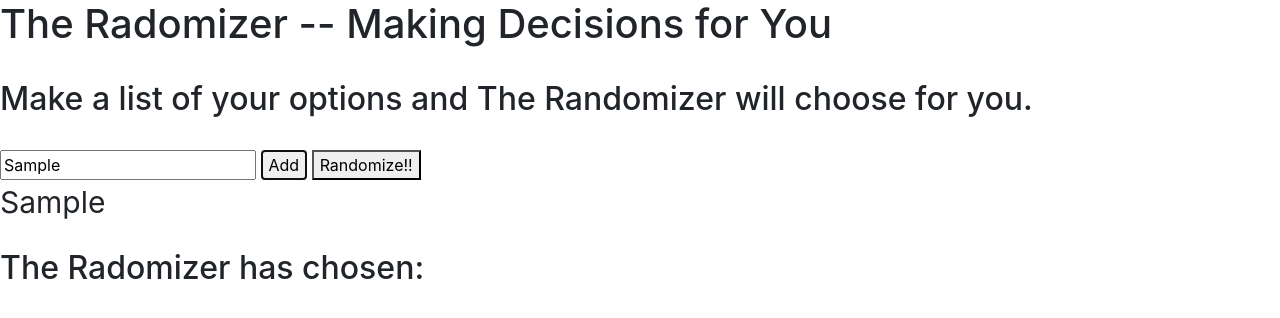
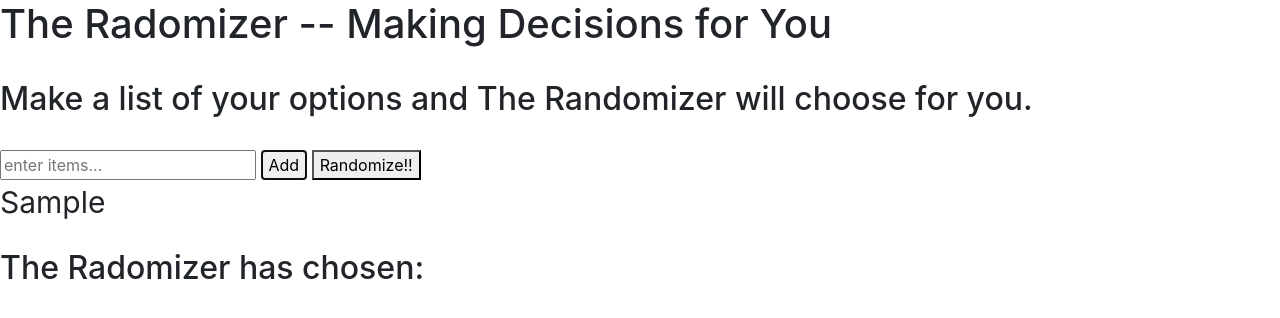
Before and after one commit to derazmus/radomizer, a plain HTML site: page index.html in a window 1280 px wide. Both pictures are taken after typing "Sample" into the empty fields and a click on the button "Add". Drawn offline with nearby package versions, Linux system fonts and the light colour scheme.

Commit message:
input clears

```diff
--- a/app.js
+++ b/app.js
@@ -18,6 +18,8 @@ function addToList() {
     //display what is in the list array on screen in the set area
     areaToDisplay.innerHTML = list
 
+    document.getElementById('options').value = "";
+
     //console.log(list);
 
     }
```
Also changed, not shown: index.html (+1 -1 lines).
